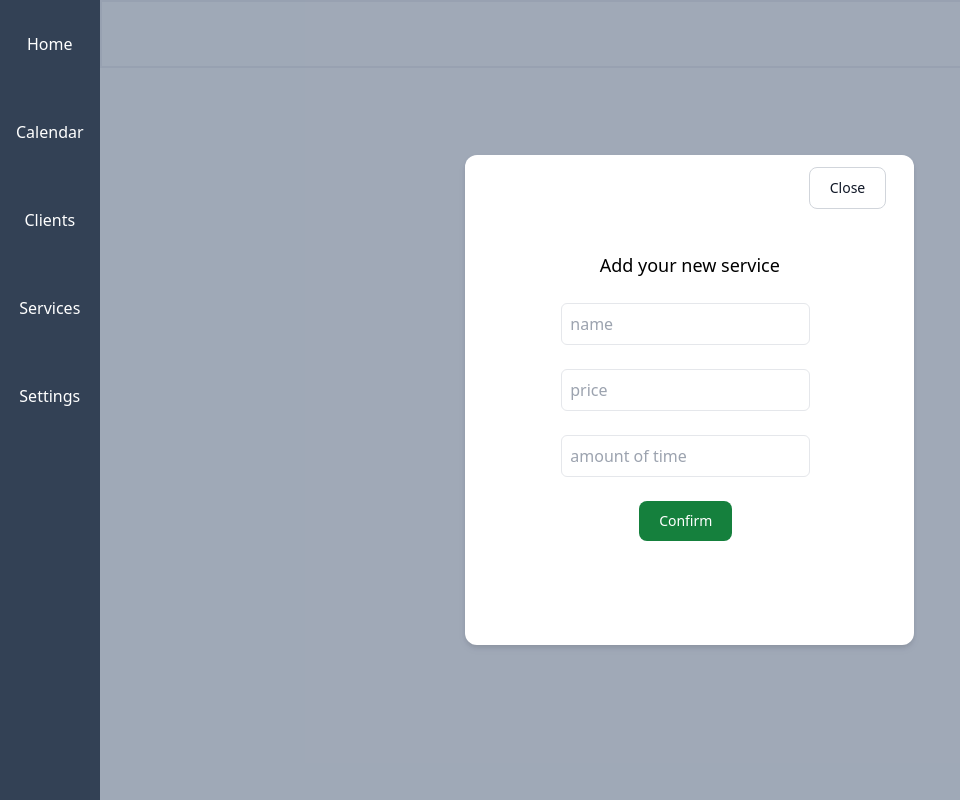
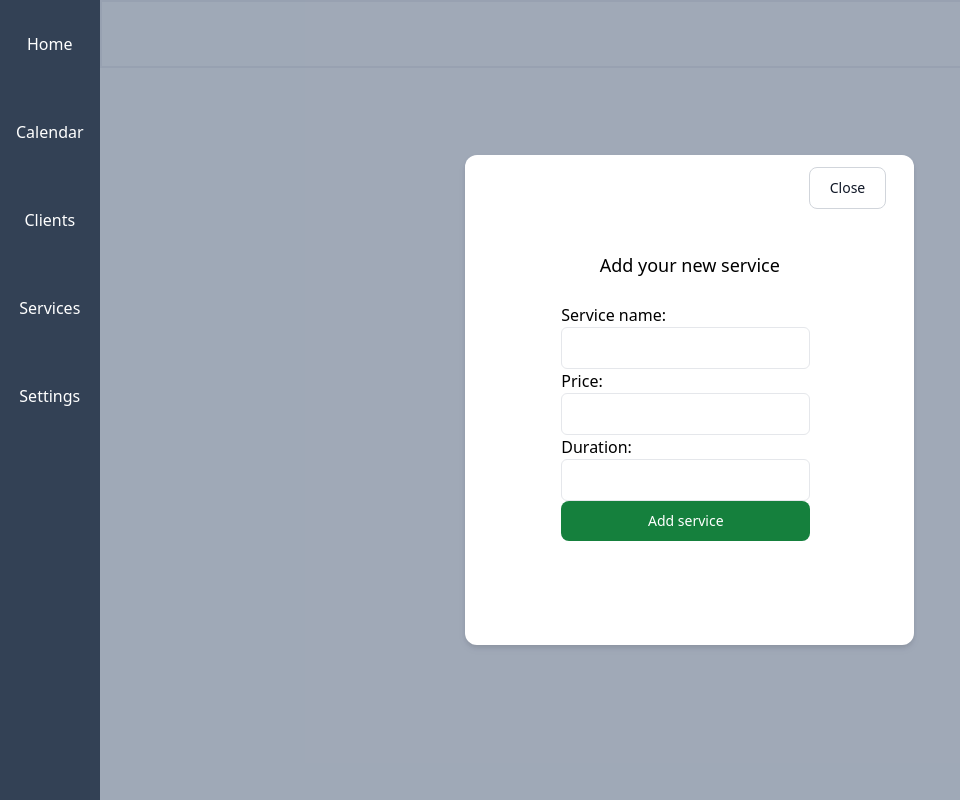
Before and after one commit to Matis121/Scheduler, a React (Create React App) app: page /services in a window 1280 px wide. Both pictures are taken after a click on the button "Add service". Shown: the whole page, without its empty margins (0-960 px from the left). Built offline with nearby package versions, Linux system fonts and the light colour scheme.

Commit message:
new data structure for service

```diff
--- a/src/components/AddNewClient.js
+++ b/src/components/AddNewClient.js
@@ -1,4 +1,4 @@
-import React, { useRef, useState, useId } from 'react';
+import React from 'react';
 import { useClientStore } from "../stores/store";
 import { useForm } from "react-hook-form";
 
--- a/src/components/AddNewServices.js
+++ b/src/components/AddNewServices.js
@@ -1,30 +1,25 @@
-import React, {useRef} from 'react';
+import React from 'react';
 import { useServiceStore } from "../stores/store";
+import { useForm } from "react-hook-form";
 
 const AddNewServices = (props) => {
   const addService = useServiceStore((state) => state.addService);
   const serviceStore = useServiceStore((state) => state.services);
 
-  const serviceNameRef = useRef();
-  const servicePriceRef = useRef();
-  const serviceTimeRef = useRef();
-  const amountOfServices = serviceStore.length;
+  const {register, handleSubmit, getValues, resetField, formState:{ errors }} = useForm({});
 
-  const addNewService = () => {
-    if(serviceNameRef.current.value === "" || servicePriceRef.current.value === "" || serviceTimeRef.current.value === ""){
-      return;
-    }
-    const newService = {
-      id: amountOfServices,
-      serviceName: serviceNameRef.current.value,
-      servicePrice: servicePriceRef.current.value,
-      serviceTime: serviceTimeRef.current.value
+  const onSubmit = () => {
+    const serviceStructure = {
+      id: crypto.randomUUID(),
+      name: getValues("name"),
+      price: getValues("price"),
+      duration: getValues("duration")
     };
-    addService(newService);
+    addService(serviceStructure);
     props.setShowAddServiceBox(false);
-    serviceNameRef.current.value = "";
-    servicePriceRef.current.value = "";
-    serviceTimeRef.current.value = "";
+    resetField("name");
+    resetField("price");
+    resetField("duration");
   }
 
   return (
@@ -32,10 +27,18 @@ const AddNewServices = (props) => {
       <div class="fixed flex flex-col gap-6 items-center justify-center bg-white p-24 rounded-xl z-10 drop-shadow-md">
           <button onClick={() => props.setShowAddServiceBox(false)} type="button" class="absolute top-3 right-5 text-gray-900 bg-white border border-gray-300 focus:outline-none hover:bg-gray-100 focus:ring-4 focus:ring-gray-200 font-medium rounded-lg text-sm px-5 py-2.5 mr-2 mb-2 dark:bg-gray-800 dark:text-white dark:border-gray-600 dark:hover:bg-gray-700 dark:hover:border-gray-600 dark:focus:ring-gray-700">Close</button>
           <p class='text-lg'>Add your new service</p>
-          <input type="text" ref={serviceNameRef}  placeholder='name' class='border rounded-md p-2 mr-2' />
-          <input type="number" ref={servicePriceRef}  placeholder='price' class='border rounded-md p-2 mr-2'/>
-          <input type="number" ref={serviceTimeRef}  placeholder='amount of time' class='border rounded-md p-2 mr-2'/>
-          <button onClick={addNewService} type="button" class="focus:outline-none text-white bg-green-700 hover:bg-green-800 focus:ring-4 focus:ring-green-300 font-medium rounded-lg text-sm px-5 py-2.5 mr-2 mb-2 dark:bg-green-600 dark:hover:bg-green-700 dark:focus:ring-green-800">Confirm</button>
+          <form onSubmit={handleSubmit(onSubmit)} class="flex flex-col">
+          <label htmlFor="serviceName">Service name:</label>
+          {errors.name && <span>This field is required</span>}
+          <input type="text" {...register("name", {required: true})} id='serviceName' class='border rounded-md p-2 mr-2' />
+          <label htmlFor="servicePrice">Price:</label>
+          {errors.price && <span>This field is required</span>}
+          <input type="number" {...register("price", {required: true})} id='servicePrice' class='border rounded-md p-2 mr-2'/>
+          <label htmlFor="serviceDuration">Duration:</label>
+          {errors.duration && <span>This field is required</span>}
+          <input type="number" {...register("duration", {required: true})} id='serviceDuration' class='border rounded-md p-2 mr-2'/>
+          <input value={"Add service"} type='submit' class="focus:outline-none text-white bg-green-700 hover:bg-green-800 focus:ring-4 focus:ring-green-300 font-medium rounded-lg text-sm px-5 py-2.5 mr-2 mb-2 dark:bg-green-600 dark:hover:bg-green-700 dark:focus:ring-green-800" />
+          </form>
       </div>
     </div>
   )
--- a/src/pages/Services.js
+++ b/src/pages/Services.js
@@ -47,19 +47,19 @@ const Services = () => {
                         </tr>
                     </thead>
                     <tbody>
-                        {services.map(service =>
+                        {services.map((service, idx) =>
                         <tr class="bg-white border-b dark:bg-gray-800 dark:border-gray-700">
                             <td class="px-6 py-4">
-                            {service.id + 1}
+                            {idx + 1}
                             </td>
                             <th scope="row" class="px-6 py-4 font-medium text-gray-900 whitespace-nowrap dark:text-white">
-                            {service.serviceName}
+                            {service.name}
                             </th>
                             <td class="px-6 py-4">
-                            {service.serviceTime} min
+                            {service.duration} min
                             </td>
                             <td class="px-6 py-4">
-                            {service.servicePrice} zł
+                            {service.price} zł
                             </td>
                             <td class="px-6 py-4 text-right">
                                 <a href="#" class="font-medium text-blue-600 dark:text-blue-500 hover:underline" onClick={() => handleDeleteService(service.id)}>Delete</a>
```
